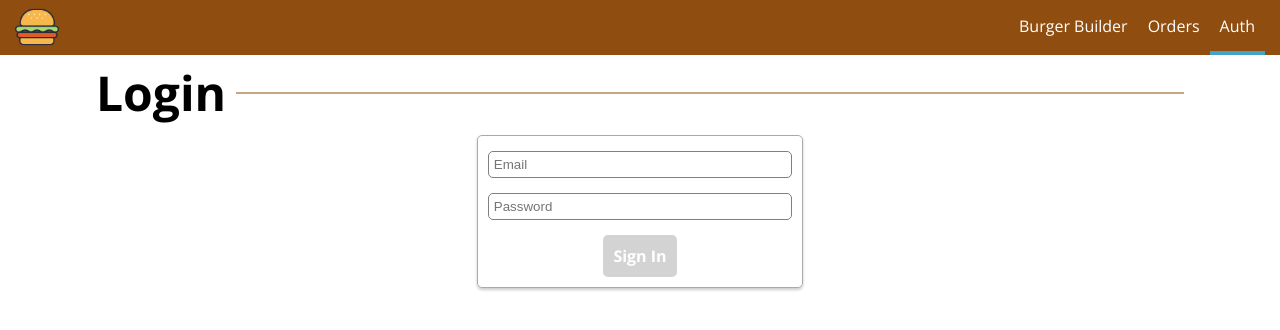
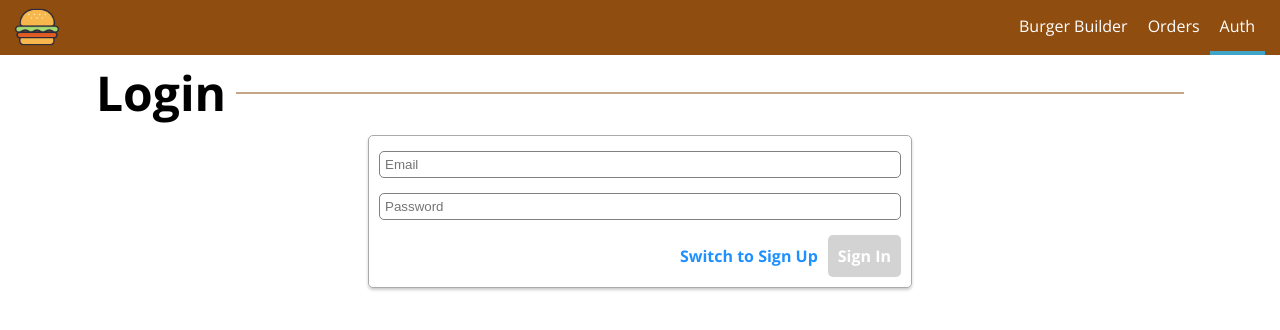
Before and after one commit to du-almeidalima/react-course, a React (Create React App) app: page /auth in a window 1280 px wide. Shown: the top 330 px of the page. Built offline with nearby package versions, Linux system fonts and the light colour scheme.

Commit message:
Section 18: Add Sign In

```diff
--- a/src/components/UI/Button/Button.js
+++ b/src/components/UI/Button/Button.js
@@ -22,14 +22,14 @@ const button = props => {
     // Properties of this component and not from the HTMLButtonComponent
     const buttonProps = {
         fillStyle: props.fillStyle,
-        type: props.type,
+        btnType: props.btnType,
         children: props.children,
         styles: props.styles,
         classes: props.classes
     }
 
     const btnFillStyle = buttonProps.fillStyle ? buttonProps.fillStyle : null;
-    const classes = [ButtonStyle.Btn, ButtonStyle[buttonProps.type], ButtonStyle[btnFillStyle]].join(' ');
+    const classes = [ButtonStyle.Btn, ButtonStyle[buttonProps.btnType], ButtonStyle[btnFillStyle]].join(' ');
     const customClasses = props.classes ? buttonProps.classes : null;
     const nativeButtonHtmlProps = extractCustomProps(props, buttonProps);
 
--- a/src/containers/Auth/Auth.js
+++ b/src/containers/Auth/Auth.js
@@ -41,6 +41,7 @@ class Auth extends Component {
       },
     },
     formValid: false,
+    type: 'signIn'
   };
 
   validateControl = (value, rules) => {
@@ -112,7 +113,13 @@ class Auth extends Component {
       password: this.state.controls.password.value,
     }
 
-    this.props.onAuth(userData);
+    this.props.onAuth(userData, this.state.type);
+  }
+
+  handleSwitchAuthType = () => {
+    this.setState((previousState) => {
+      return { type: previousState.type === 'signIn' ? 'signUp' : 'signIn' }
+    })
   }
 
   render() {
@@ -138,9 +145,14 @@ class Auth extends Component {
         <div className={AuthStyle.FormWrapper}>
           <form noValidate onSubmit={this.handleFormSubmission}>
             {formControls}
-            <Button classes={AuthStyle.LoginBtn} type="Success" fillStyle="Full" disabled={!this.state.formValid}>
-              Sign In
-            </Button>
+            <div className={AuthStyle.ActionWrapper}>
+              <Button classes={AuthStyle.SwitchAuthType} onClick={this.handleSwitchAuthType} type="button">
+                Switch to {this.state.type === 'signIn' ? 'Sign Up' : 'Sign In'}
+              </Button>
+              <Button classes={AuthStyle.LoginBtn} btnType="Success" fillStyle="Full" disabled={!this.state.formValid}>
+                {this.state.type === 'signIn' ? 'Sign In' : 'Sign Up'}
+              </Button>
+            </div>
           </form>
         </div>
       </Fragment>
@@ -151,7 +163,7 @@ class Auth extends Component {
 // == REDUX ==
 const mapDispatchToProps = (dispatch) => {
   return {
-    onAuth: (userData) => { dispatch(authActions.auth(userData)) }
+    onAuth: (userData, authType) => { dispatch(authActions.auth(userData, authType)) }
   }
 }
 
--- a/src/containers/Auth/Auth.module.css
+++ b/src/containers/Auth/Auth.module.css
@@ -11,13 +11,32 @@
   margin-bottom: calc(3 * var(--padding));
 }
 
-.LoginBtn {
-  display: block;
-  margin: var(--padding) auto 0 auto;
+.ActionWrapper {
+  display: flex;
+  justify-content: flex-end;
+}
+
+.ActionWrapper > .LoginBtn {
+  align-self: center;
+  display: inline-block;
+}
+
+.ActionWrapper > .SwitchAuthType {
+  display: inline-block;
+  color: dodgerblue;
 }
 
 @media (min-width: 768px) {
   .FormWrapper {
-      width: 30%;
+      width: 50%;
   }
 }
+
+@media (max-width: 576px) {
+  .ActionWrapper {
+    flex-flow: column;
+  }
+  .ActionWrapper > * {
+    width: 100%;
+  }
+}
--- a/src/store/actions/auth.action.js
+++ b/src/store/actions/auth.action.js
@@ -1,19 +1,21 @@
 import axios from 'axios';
 
 const KEY = 'AIzaSyBgP9dDVLN96-GQUjEwkGR3UEJRxmQlBUQ';
-const SIGN_IN_URL = 'https://identitytoolkit.googleapis.com/v1/accounts:signInWithCustomToken?key=' + KEY;
 const SIGN_UP_URL = 'https://identitytoolkit.googleapis.com/v1/accounts:signUp?key=' + KEY;
+const SIGN_IN_URL = 'https://identitytoolkit.googleapis.com/v1/accounts:signInWithPassword?key=' + KEY;
 
 export const AUTH_START = 'AUTH_START';
 export const AUTH_SUCCESS = 'AUTH_SUCCESS';
 export const AUTH_FAIL = 'AUTH_FAIL';
 
-export const auth = (userData) => {
+export const auth = (userData, authType) => {
   return dispatch => {
     // Update UI Loading
     dispatch(authStart());
 
-    axios.post(SIGN_UP_URL, {
+    const URL = authType === 'signIn' ? SIGN_IN_URL : SIGN_UP_URL;
+
+    axios.post(URL, {
       email: userData.email,
       password: userData.password,
       returnSecureToken: true
```
